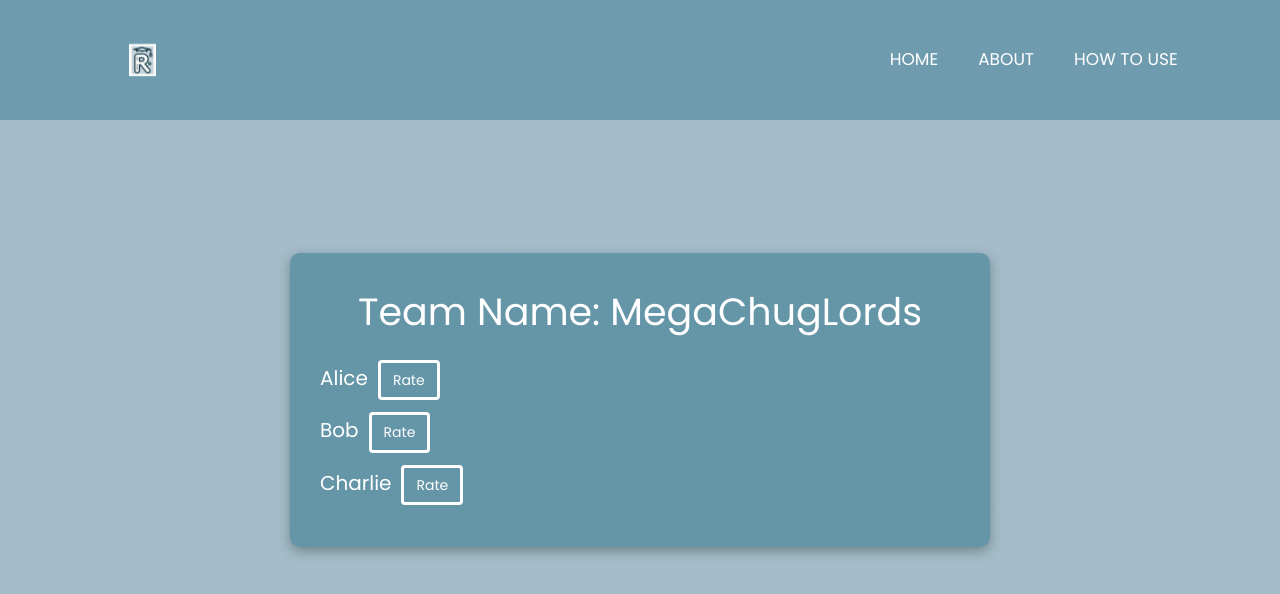
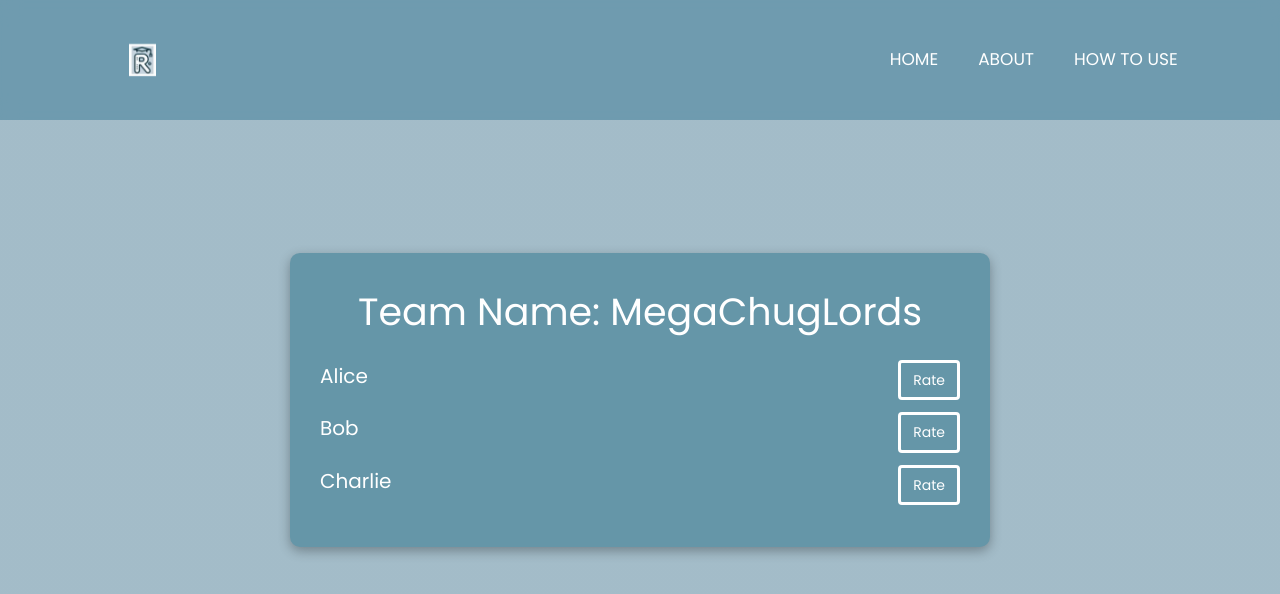
Before and after one commit to JenLys/Mega_Chug_Lords-SOEN341_Project_F24, a React (Vite) app in the folder client/: page /my-team in a window 1280 px wide. Shown: the top 594 px of the page. Built offline with nearby package versions, Linux system fonts and the light colour scheme.

Commit message:
updated ui

```diff
--- a/client/src/pages/MyTeam.jsx
+++ b/client/src/pages/MyTeam.jsx
@@ -46,10 +46,11 @@ const [teamMembers, setTeamMembers] = useState([
             }}>
                 {/*will have to replace this part- check for the teacher course view--it will take the names from the db */}
                 {teamMembers.map(member => (
-                    <li key={member.id} style={{ marginBottom: "12px", fontSize: "20px" }}>
+                    <li key={member.id} style={{ marginBottom: "12px", fontSize: "20px", display:"flex", alignItems:"left"}}>
                         {member.name}
 
                         {/*include a rate button--for now it does nothing */}
+
                         <button style={{
                             backgroundColor: "transparent",
                             color: "white",
@@ -58,7 +59,7 @@ const [teamMembers, setTeamMembers] = useState([
                             padding: "6px 12px",
                             cursor: "pointer",
                             fontSize: "14px",
-                            marginLeft: "10px"
+                            marginLeft: "auto"
                         }}>
                             Rate
                         </button>
```
